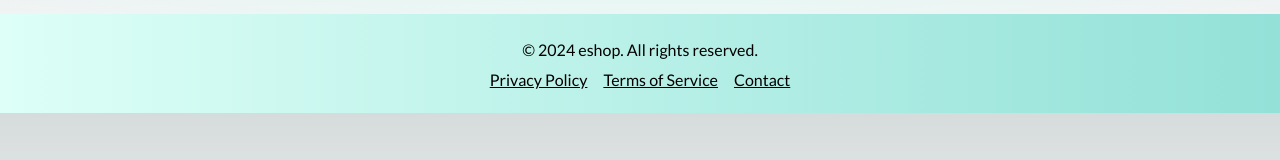
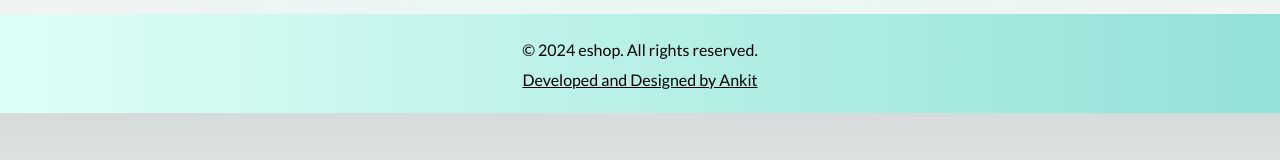
Before and after one commit to ankitsinghmyself/eshop, a Next.js app: page / in a window 1280 px wide. Shown: the part 197-357 px from the top of the page. Built offline with nearby package versions, Linux system fonts and the light colour scheme; no server answers; the database is empty.

Commit message:
link added

```diff
--- a/src/components/common/Footer.tsx
+++ b/src/components/common/Footer.tsx
@@ -1,5 +1,5 @@
-import React from 'react';
-import { Box, Typography, Link } from '@mui/material';
+import React from "react";
+import { Box, Typography, Link } from "@mui/material";
 
 const Footer: React.FC = () => {
   return (
@@ -8,23 +8,21 @@ const Footer: React.FC = () => {
       sx={{
         py: 3,
         px: 2,
-        mt: 'auto',
+        mt: "auto",
         background: "var(--primary-gradient)",
       }}
-      color={(theme) => (theme.palette.mode === 'light' ? 'black' : 'white')}
+      color={(theme) => (theme.palette.mode === "light" ? "black" : "white")}
     >
       <Typography variant="body1" align="center">
         © {new Date().getFullYear()} eshop. All rights reserved.
       </Typography>
-      <Box sx={{ textAlign: 'center', mt: 1 }}>
-        <Link href="/#" color="inherit" sx={{ mx: 1 }}>
-          Privacy Policy
-        </Link>
-        <Link href="/#" color="inherit" sx={{ mx: 1 }}>
-          Terms of Service
-        </Link>
-        <Link href="/#" color="inherit" sx={{ mx: 1 }}>
-          Contact
+      <Box sx={{ textAlign: "center", mt: 1 }}>
+        <Link
+          href="https://ankitsinghmyself.vercel.app/"
+          color="inherit"
+          sx={{ mx: 1 }}
+        >
+          Developed and Designed by Ankit
         </Link>
       </Box>
     </Box>
```
